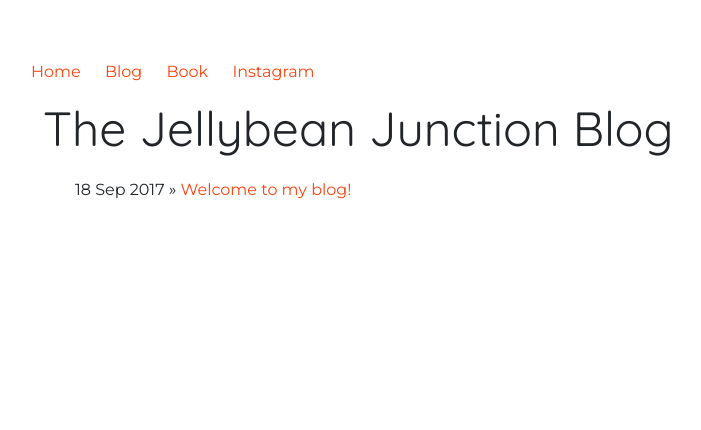
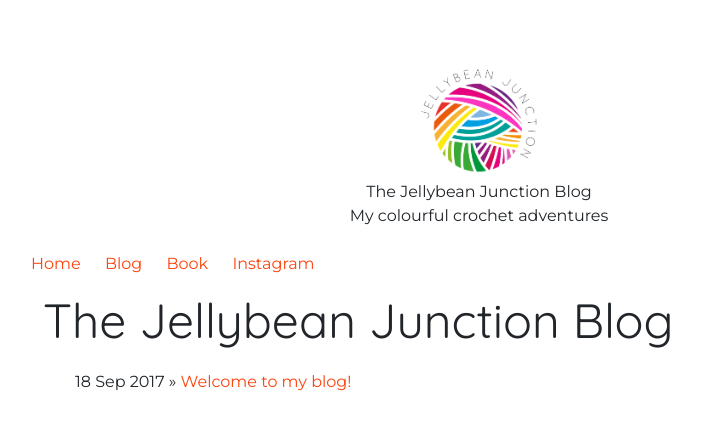
Before and after one commit to jimmyrule/jellybeanjunction, a Jekyll site: the page built from index.html, in a window 1280 px wide. Shown: the top 430 px of the page, without its empty margins (161-862 px from the left). Built offline with Jekyll 4.4.1, drawn with Linux system fonts in a browser that asks for light colours.

Commit message:
Update default.html
Add a logo to the layout.

```diff
--- a/_layouts/default.html
+++ b/_layouts/default.html
@@ -6,14 +6,20 @@
 			<title>{{ page.title }}</title>
 			<link href="https://cdn.jsdelivr.net/npm/bootstrap@5.2.0-beta1/dist/css/bootstrap.min.css" rel="stylesheet" integrity="sha384-0evHe/X+R7YkIZDRvuzKMRqM+OrBnVFBL6DOitfPri4tjfHxaWutUpFmBp4vmVor" crossorigin="anonymous">
 			<!-- link to main stylesheet -->
-			<link rel="stylesheet" type="text/css" href="/jellybeanjunction/css/main.css">
+			<link rel="stylesheet" type="text/css" href="/css/main.css">
 		</head>
 		<body>
+			<div class="row container mx-auto text-center my-4">
+				<div><img src="/assets/images/jellybean-junction-logo.png" alt="Jellybean Junction logo" height="120px"></div>
+				<div class="title">The Jellybean Junction Blog</div>
+				<div class="tag-line">My colourful crochet adventures</div>
+			</div>
+
 			<nav>
 	    		<ul>
-	        		<li><a href="/jellybeanjunction/">Home</a></li>
-	        		<li><a href="/jellybeanjunction/blog">Blog</a></li>
-	        		<li><a href="/jellybeanjunction/quickcrochetbook">Book</a></li>
+	        		<li><a href="/">Home</a></li>
+	        		<li><a href="/blog">Blog</a></li>
+	        		<li><a href="/quickcrochetbook">Book</a></li>
 	        		<li><a href="https://www.instagram.com/jellybean_junction/">Instagram</a></li>
 	    		</ul>
 			</nav>
@@ -23,6 +29,5 @@
 
 			</div><!-- /.container -->
 			<script src="https://cdn.jsdelivr.net/npm/bootstrap@5.2.0-beta1/dist/js/bootstrap.bundle.min.js" integrity="sha384-pprn3073KE6tl6bjs2QrFaJGz5/SUsLqktiwsUTF55Jfv3qYSDhgCecCxMW52nD2" crossorigin="anonymous"></script>
-  </body>
 		</body>
 	</html>
```
